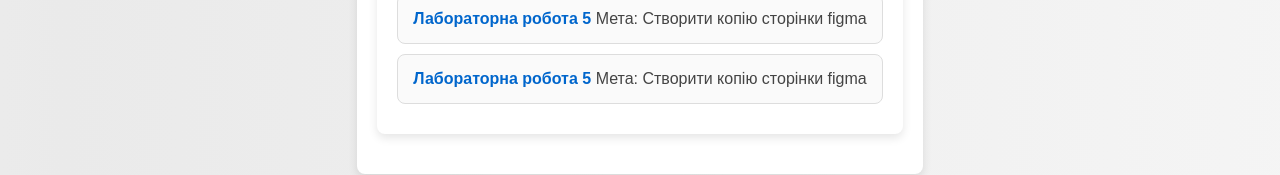
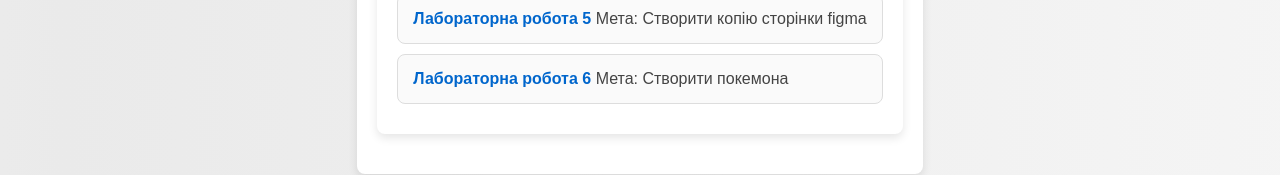
Before and after one commit to exenvee/WEB-MAXIM-main, a plain HTML site: page index.html in a window 1280 px wide. Shown: the part 749-924 px from the top of the page. Drawn offline with Linux system fonts and the light colour scheme.

Commit message:
init commit

```diff
--- a/index.html
+++ b/index.html
@@ -68,8 +68,8 @@
                         <span>Мета: Створити копію сторінки figma </span>
                     </li>
                     <li>
-                        <a href="pokemon.html">Лабораторна робота 5</a>
-                        <span>Мета: Створити копію сторінки figma </span>
+                        <a href="pokemon.html">Лабораторна робота 6</a>
+                        <span>Мета: Створити покемона </span>
                     </li>
                 </ul>
             </section>
```
